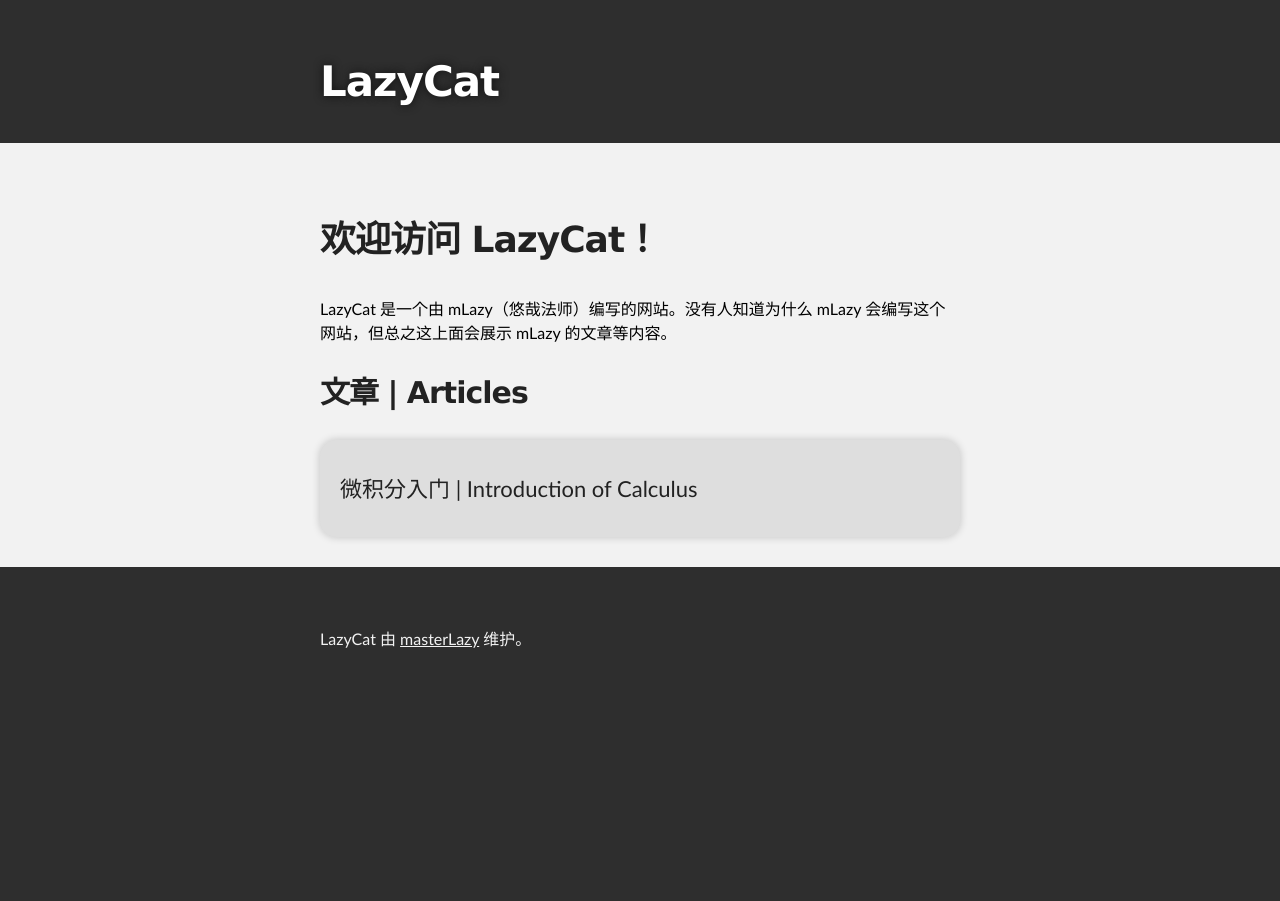
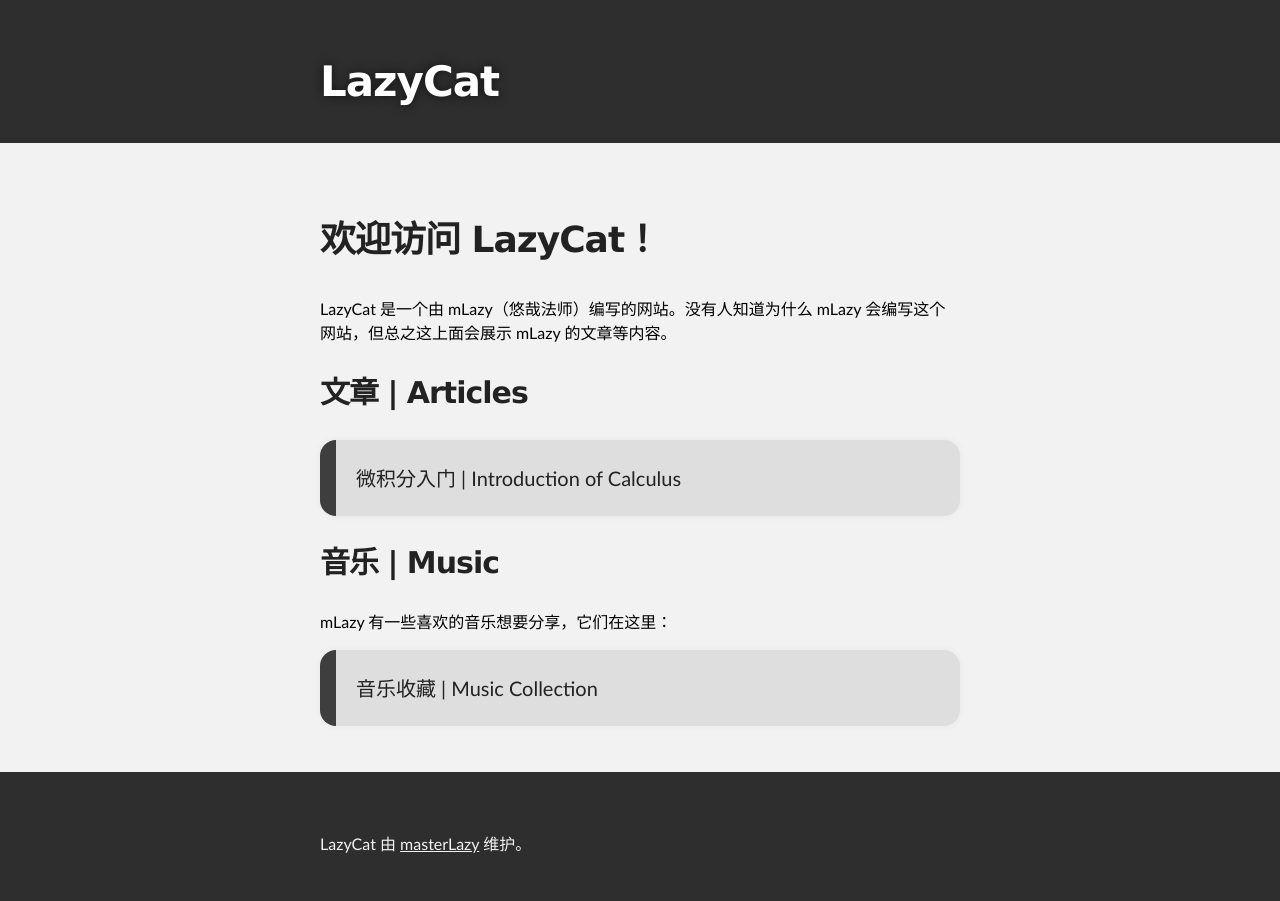
Before and after one commit to masterLazy/lazycat, a plain HTML site: page index.html in a window 1280 px wide. Before the commit the page ends 800 px from the top, so only its background shows below. Drawn offline with Linux system fonts and the light colour scheme.

Commit message:
Add files via upload

```diff
--- a/index.html
+++ b/index.html
@@ -9,7 +9,7 @@
 <body>
     <div id="head_wrap">
         <header class="inner">
-            <h1>LazyCat</h1>
+            <a href="/"><h1>LazyCat</h1><a>
         </header>
     </div>
 
@@ -20,10 +20,19 @@
 
             <h2>文章 | Articles</h2>
             <a href="articles/a0001" class="link">
-                <div class="link">
+                <div class="wrap">
                     <p class="link">微积分入门 | Introduction of Calculus</p>
                 </div>
             </a>
+
+            <h2>音乐 | Music</h2>
+            <p>mLazy 有一些喜欢的音乐想要分享，它们在这里：</p>
+            <a href="music" class="link">
+                <div class="wrap">
+                    <p class="link">音乐收藏 | Music Collection</p>
+                </div>
+            </a>
+
         </section>
     </div>
 
--- a/style.css
+++ b/style.css
@@ -19,12 +19,16 @@ div {
     border: 0;
 }
 
-    div.link {
-        border-color: #8e8e8e;
+    div.wrap {
+        margin-top: 1rem;
+        margin-bottom: 1rem;
+        border-left-style: solid;
+        border-left-width: 16px;
+        border-color: #3e3e3e;
         border-radius: 16px;
-        padding: 10px 20px 10px 20px;
+        padding: 3px 20px 3px 20px;
         background: #dedede;
-        box-shadow: 0 0 8px rgba(0,0,0,0.2);
+        box-shadow: 0 0 8px rgba(0,0,0,0.05);
     }
 
 
@@ -63,13 +67,13 @@ footer p, footer a {
     color: #f2f2f2;
 }
 
-a.link {
+header a, a.link {
     text-decoration: none;
 }
 
 p.link {
     color: #222222;
-    font-size: 22px;
+    font-size: 20px;
 }
 
 .inner {
```
Also changed, not shown: music.html (added, +39 -0 lines), 2 other files.
